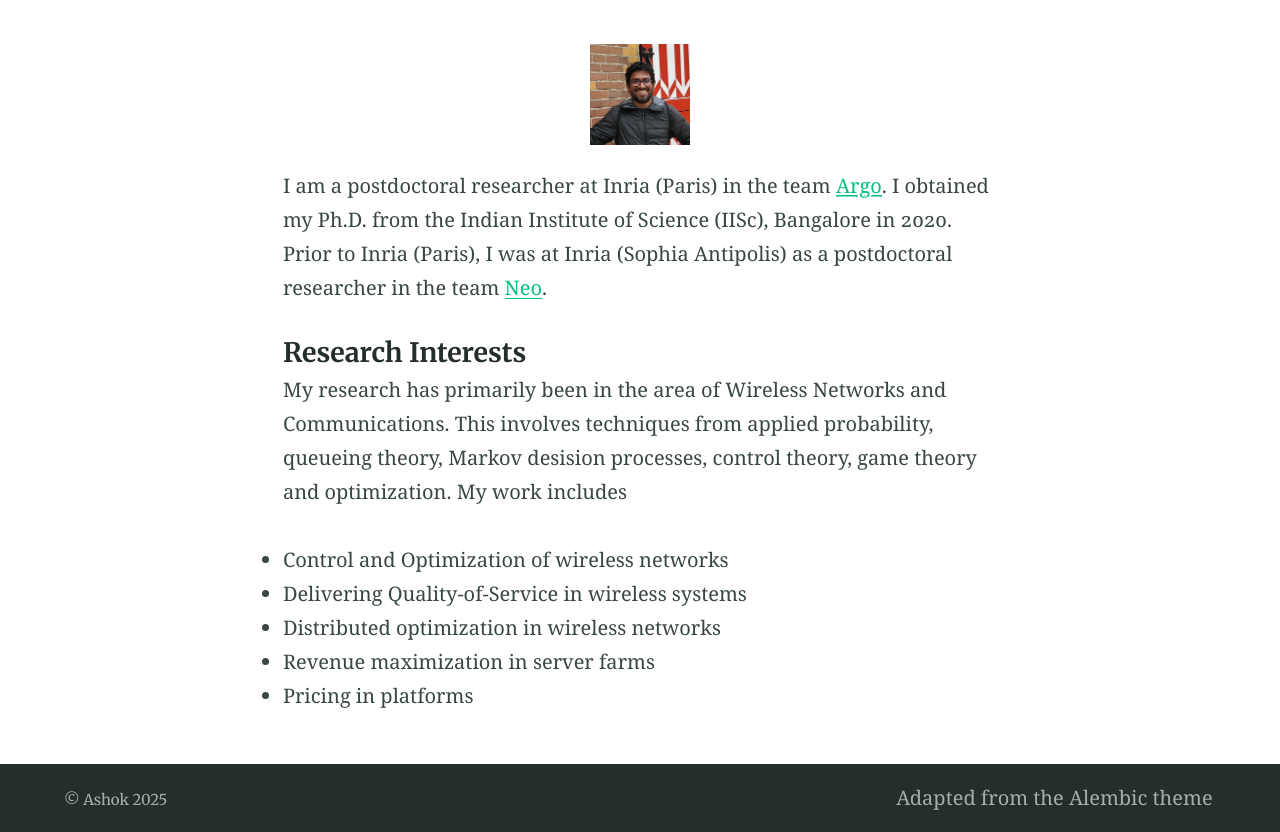
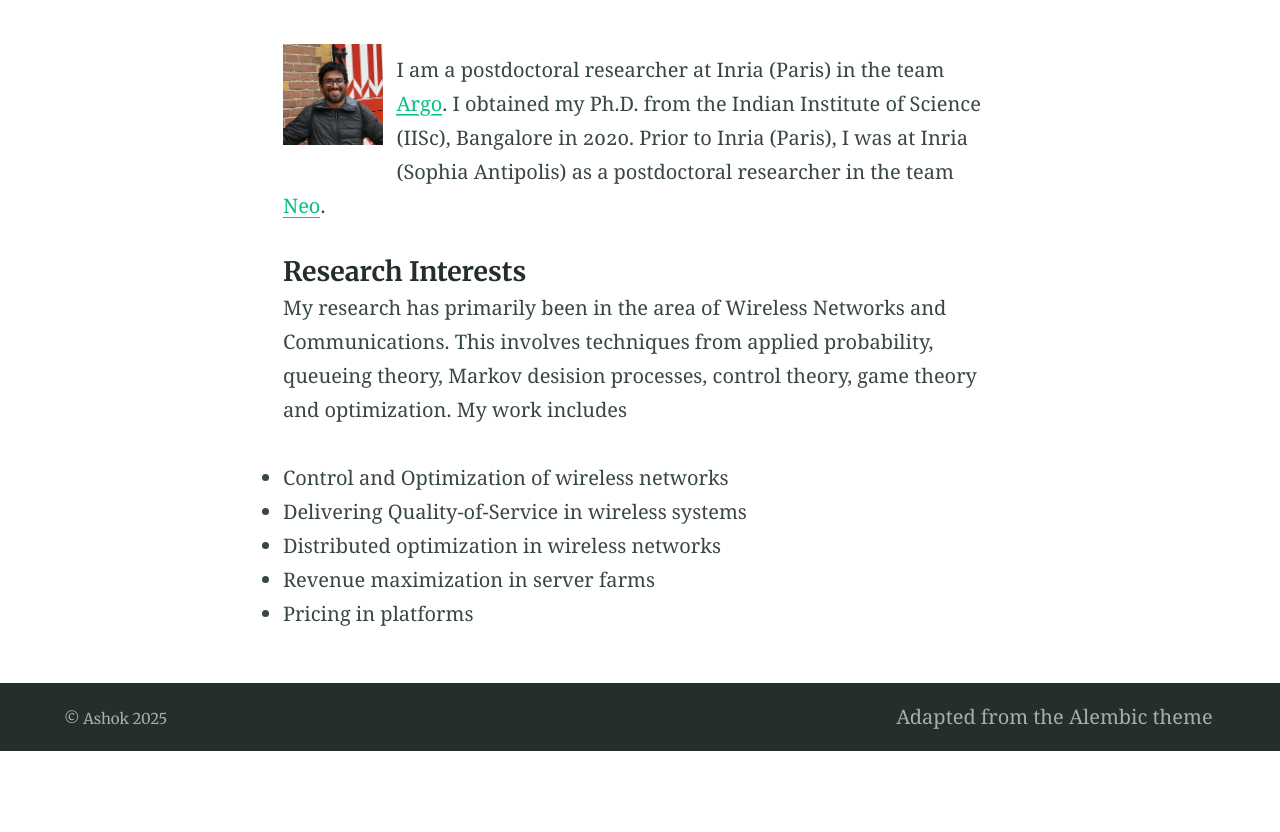
Before and after one commit to ashokkri/ashokkri.github.io, a Jekyll site: the page built from index.md, in a window 1280 px wide. Shown: the part 408-1240 px from the top of the page. Built offline with Jekyll 4.4.1, drawn with Linux system fonts in a browser that asks for light colours; after the commit the page ends 1159 px from its top, so only the background shows below that.

Commit message:
Update index.md

```diff
--- a/index.md
+++ b/index.md
@@ -6,7 +6,7 @@ feature_text: |
 feature_image: "https://picsum.photos/1300/400?image=989"
 
 ---
-{% include figure.html image="/uploads/copy2.jpg" position=left width=100 height=100 %}
+{% include figure.html image="/uploads/copy2.jpg" position="left" width=100 height=100 %}
 
 I am a postdoctoral researcher at Inria (Paris) in the team [Argo](https://www.inria.fr/en/argo). I obtained my Ph.D. from the Indian Institute of Science (IISc), Bangalore in 2020. Prior to Inria (Paris), I was at Inria (Sophia Antipolis) as a postdoctoral researcher in the team [Neo](https://team.inria.fr/neo/).
 
```
